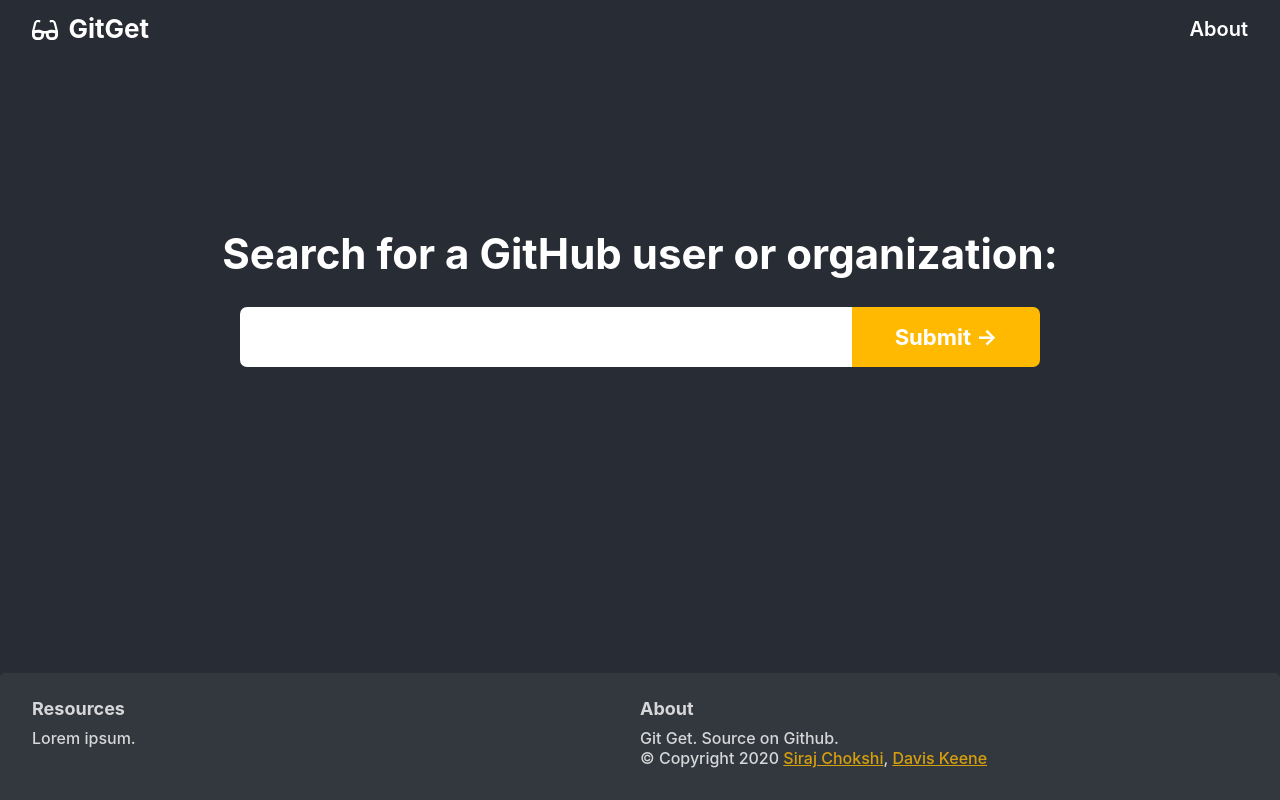
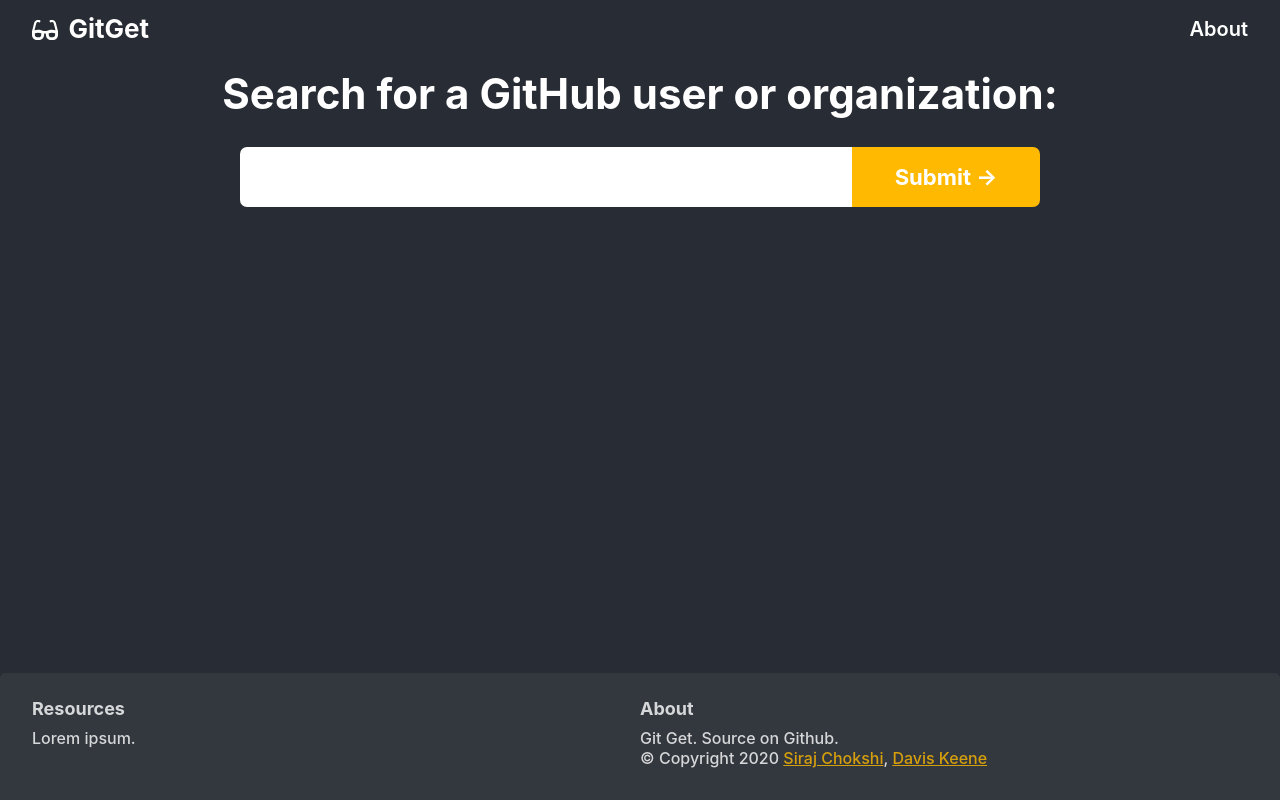
Before and after one commit to SirajChokshi/git-get, a React (Create React App) app in the folder frontend/: page /page in a window 1280 px wide. Built offline with nearby package versions, Linux system fonts and the light colour scheme; the HTML template or start-up script is replaced by a standard one.

Commit message:
feat: style 404 page

```diff
--- a/frontend/src/App.scss
+++ b/frontend/src/App.scss
@@ -33,8 +33,8 @@ body {
   }
 }
 
-.app-header {
-  padding-top: 20vh;
+.App-header {
+  padding-top: 12.5vh;
 }
 
 h1 {
--- a/frontend/src/views/error.tsx
+++ b/frontend/src/views/error.tsx
@@ -9,9 +9,8 @@ const Error = () => {
                 <h1>
                     404
                 </h1>
-                <p>
-                    User not found. <br />
-                    <Link to={"/"}>Return home.</Link>
+                <p style={{textAlign: "center"}}>
+                    User not found. <Link to={"/"} style={{color: "white"}}>Return home.</Link>
                 </p>
             </header>
         </div>
```
